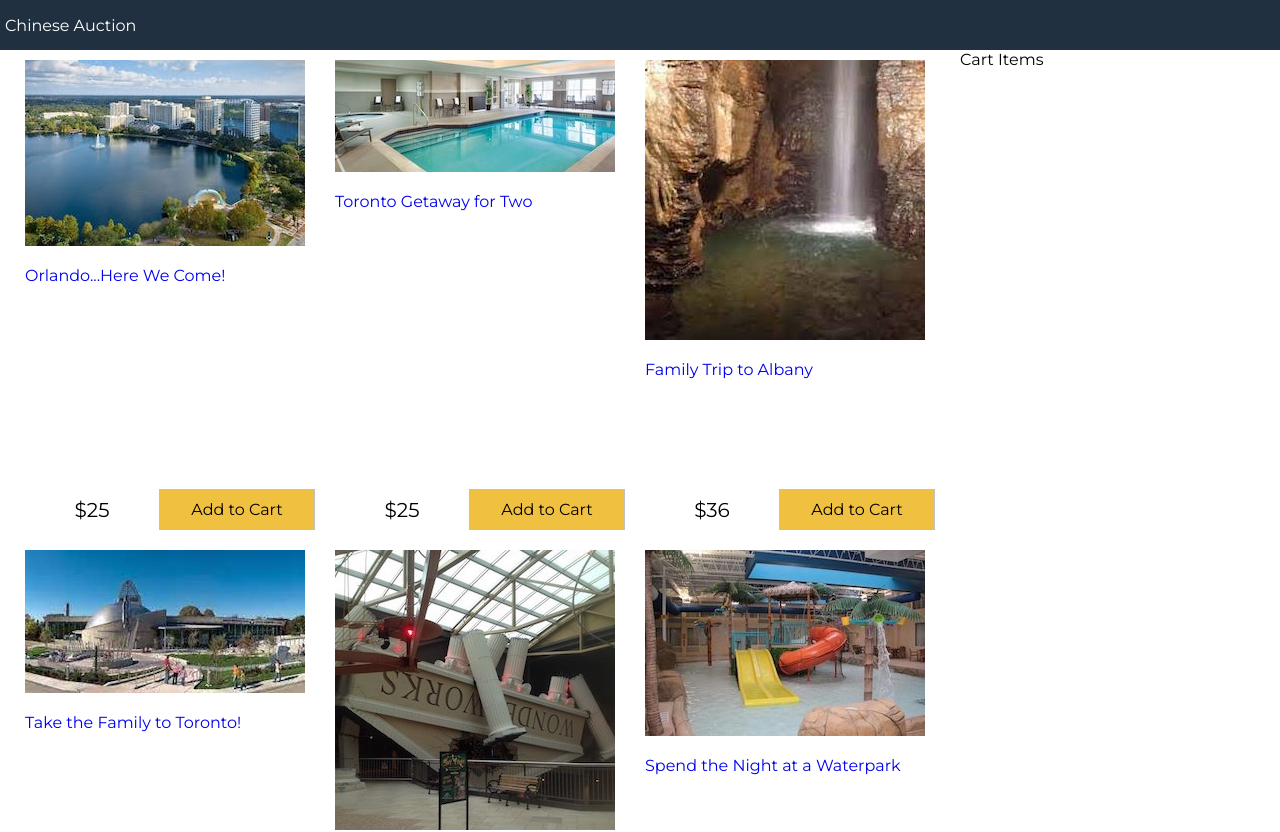
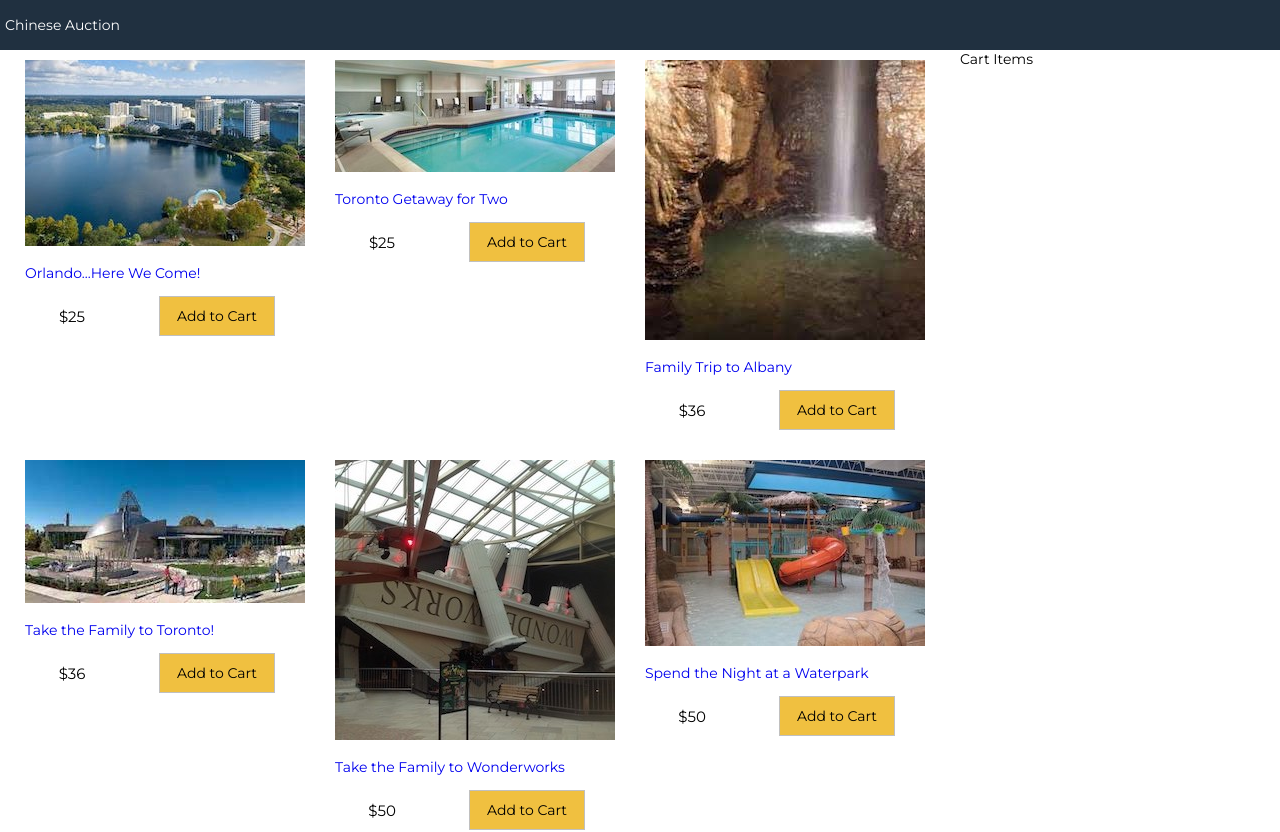
Before and after one commit to SaraGinsburg/the-chinese-auction, a React (Create React App) app: page / in a window 1280 px wide. Shown: the top 832 px of the page. Built offline with nearby package versions, Linux system fonts and the light colour scheme.

Commit message:
modify display of products

```diff
--- a/src/index.css
+++ b/src/index.css
@@ -15,7 +15,7 @@ select,
 button,
 textarea {
   font-family: Montserrat, Helvetica, Arial, sans-serif;
-  font-size: 1.6rem;
+  font-size: 1.4rem;
 }
 
 .grid-container {
@@ -81,14 +81,14 @@ footer {
 }
 .products li {
   flex: 0 1 29rem;
-  height: 47rem;
+  height: 38rem;
   padding: 1rem;
 }
 .product {
   display: flex;
   flex-direction: column;
   justify-content: space-between;
-  height: 100%;
+  height: auto;
 }
 .product img {
   max-width: 37rem;
@@ -105,9 +105,10 @@ footer {
   flex: 1;
 }
 .product-price div {
-  font-size: 2rem;
+  font-size: 1.5rem;
 }
 .button {
+  margin: 0rem 4rem;
   padding: 1rem;
   border: 0.1rem #c0c0c0 solid;
   background-color: #f0f0f0;
```
